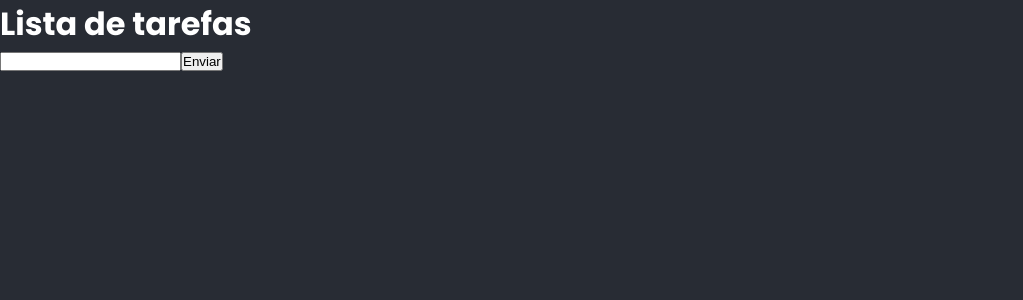
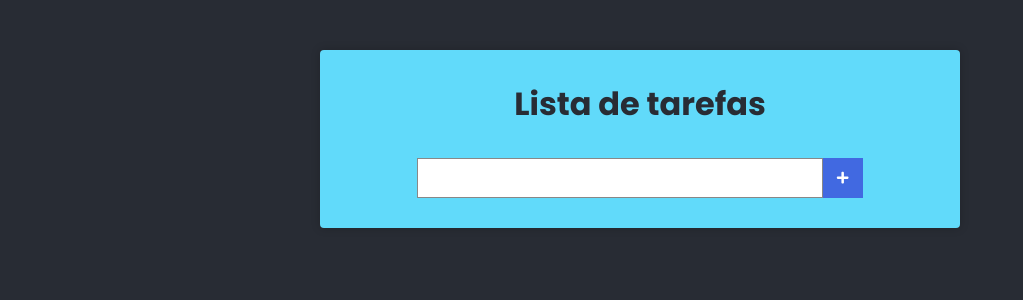
Before and after one commit to JuniorPaula/todolist, a React (Create React App) app: page / in a window 1280 px wide. Shown: the top 300 px of the page, without its empty margins (0-1023 px from the left). Built offline with nearby package versions, Linux system fonts and the light colour scheme.

Commit message:
styling form-component

```diff
--- /dev/null
+++ b/src/components/Main.css
@@ -0,0 +1,40 @@
+.main {
+  background-color: #61dafa;
+  padding: 30px;
+  margin: 50px auto;
+  max-width: 640px;
+  border-radius: 4px;
+  box-shadow: 0 0 10px rgba(0, 0, 0, .2);
+}
+
+.main h1 {
+  color: #282c34;
+  text-align: center;
+}
+
+.form {
+  margin-top: 30px;
+  display: flex;
+  justify-content: center;
+  align-items: center;
+}
+
+.form input[type="text"] {
+  height: 40px;
+  padding: 0 20px;
+  font-size: 18px;
+  border: 1px solid #888;
+  min-width: 70%;
+
+}
+
+.form button[type="submit"] {
+  border: none;
+  height: 40px;
+  width: 40px;
+  background-color: royalblue;
+  color: #fff;
+  display: flex;
+  justify-content: center;
+  align-items: center;
+}
--- a/src/components/Main.js
+++ b/src/components/Main.js
@@ -1,4 +1,9 @@
 import React, { Component } from 'react';
+
+// form
+import { FaPlus } from 'react-icons/fa';
+
+import './Main.css';
 
 /** componentes com estado - exportam uma class */
 export default class Main extends Component {
@@ -22,9 +27,15 @@
       <div className="main">
         <h1>Lista de tarefas</h1>
 
-        <form action="#">
-          <input onChange={this.handleChange} type="text" />
-          <button type="submit">Enviar</button>
+        <form action="#" className="form">
+          <input
+            onChange={this.handleChange}
+            type="text"
+            value={newTask}
+          />
+          <button type="submit">
+            <FaPlus />
+          </button>
         </form>
       </div>
     );
```
Also changed, not shown: 1 other file (tests, documents, lock files or other folders).
